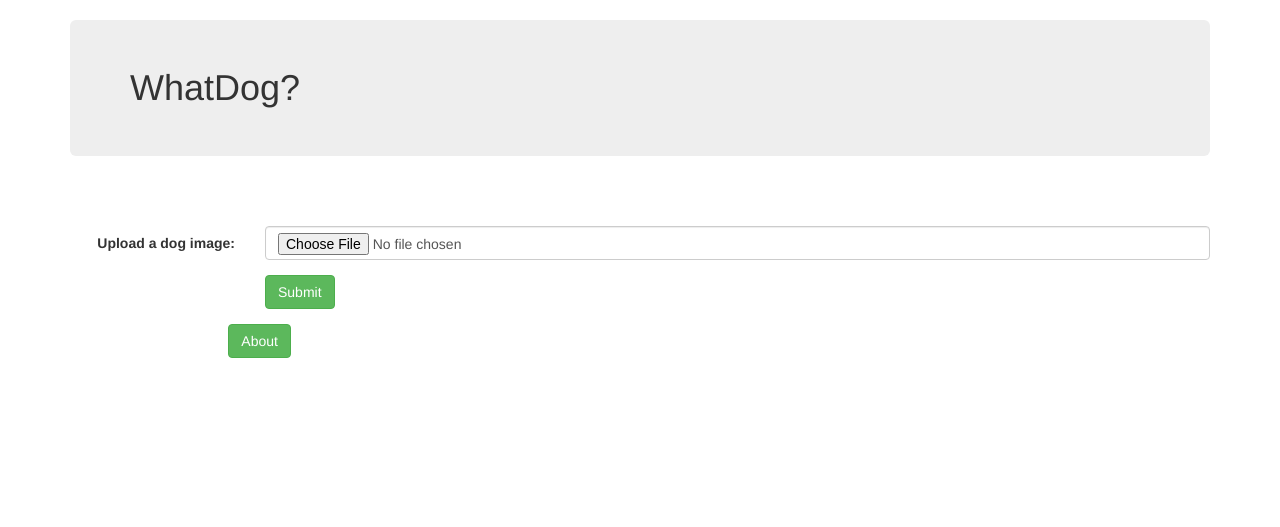
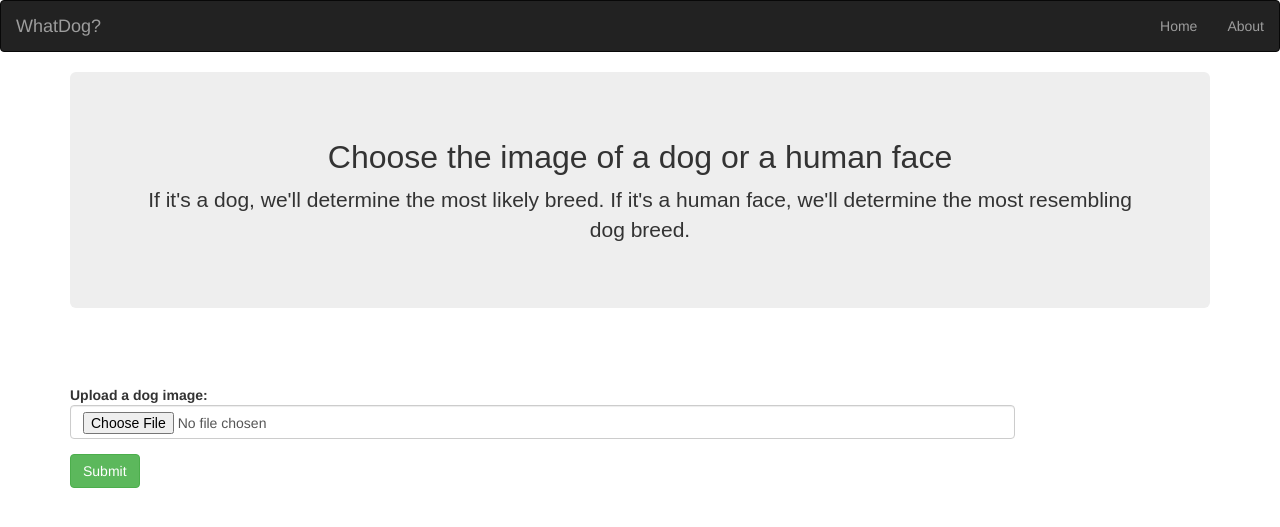
Before and after one commit to SnehaSeenuvasavarathan/WhatDog, a Flask app: page / in a window 1280 px wide. Shown: the top 527 px of the page. Run offline with Flask 2, Linux system fonts and the light colour scheme; parts of the project's set-up code (start-up, migrations or seed data) failed here and were passed over; some libraries are stand-ins or nearby versions.

Commit message:
Made changes to UI

```diff
--- a/app.py
+++ b/app.py
@@ -34,7 +34,7 @@
 	img_path = "static/uploads/" + img.filename
 	img.save(img_path)
 	p = predict_label(img_path)
-	return render_template("home.html", prediction = p, img_path = img_path)
+	return render_template("prediction.html", prediction = p, img_path = img_path)
 
 if __name__ =='__main__':
 	app.run(debug = False) #create http server which people can access
--- a/templates/home.html
+++ b/templates/home.html
@@ -6,22 +6,39 @@
     <meta charset="utf-8">
     <meta name="viewport" content="width=device-width, initial-scale=1">
     <link rel="stylesheet" href="https://maxcdn.bootstrapcdn.com/bootstrap/3.4.1/css/bootstrap.min.css">
-    <script src="https://ajax.googleapis.com/ajax/libs/jquery/3.5.1/jquery.min.js"></script>
+   <script src="https://ajax.googleapis.com/ajax/libs/jquery/3.5.1/jquery.min.js"></script>
     <script src="https://maxcdn.bootstrapcdn.com/bootstrap/3.4.1/js/bootstrap.min.js"></script>
   </head>
   <body>
+    <nav class="navbar navbar-inverse">
+      <div class="container-fluid">
+        <div class="navbar-header">
+          <a class="navbar-brand" href="#">WhatDog?</a>
+        </div>
+        <ul class="nav navbar-nav navbar-right">
+          <li><a href="/">Home</a></li>
+          <li><a href="/about">About</a></li>
+        </ul>
+      </div>
+    </nav>
     <div class="container">
-      <h1 class="jumbotron bg-primary">WhatDog?</h1>
+      <div class="jumbotron text-center" style="font-family: Arial, Helvetica, sans-serif;">
+      <h1 style="font-size: xx-large;">Choose the image of a dog or a human face</h1>
+      <p>If it's a dog, we'll determine the most likely breed. If it's a human face, we'll determine the most resembling dog breed.</p>
+    </div>
       <br><br>
       <form class="form-horizontal" action="/submit" method="post" enctype="multipart/form-data">
+
         <div class="form-group">
-          <label class="control-label col-sm-2" for="pwd">Upload a dog image:</label>
           <div class="col-sm-10">
-            <input type="file" class="form-control" placeholder="Hours Studied"  name="my_image" id="pwd">
+          <label class="control-label" for="pwd">Upload a dog image:</label>
+        </div>
+          <div class="col-sm-10">
+            <input type="file" class="form-control col-sm-10" placeholder="Hours Studied"  name="my_image" id="pwd">
           </div>
         </div>
         <div class="form-group">
-          <div class="col-sm-offset-2 col-sm-10">
+          <div class="col-sm-10">
             <button type="submit" class="btn btn-success">Submit</button>
           </div>
         </div>
@@ -31,10 +48,10 @@
       <h2> Its a  <i> {{prediction}} </i></h2>
       {% endif %}
     </div>
-    <form class="form-horizontal" action="/about" method="get">
+    <!-- <form class="form" action="/about" method="get">
       <div class="col-sm-offset-2 col-sm-10">
         <button type="submit" class="btn btn-success">About</button>
       </div>
-    </form>
+    </form> -->
   </body>
 </html>
```
Also changed, not shown: templates/prediction.html (added, +41 -0 lines).
